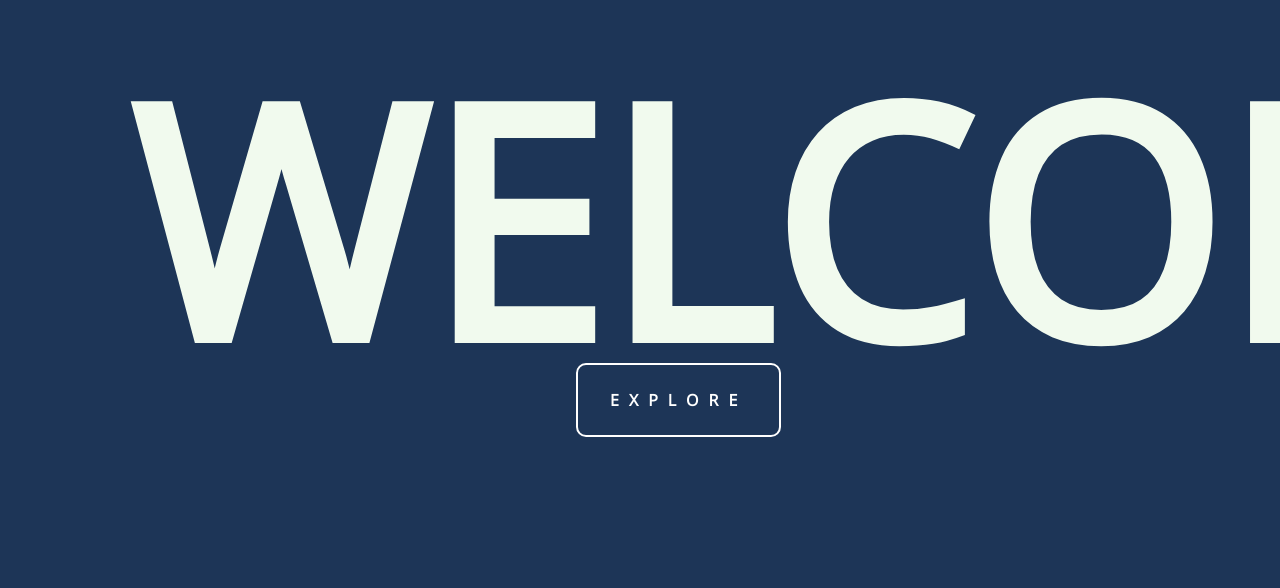
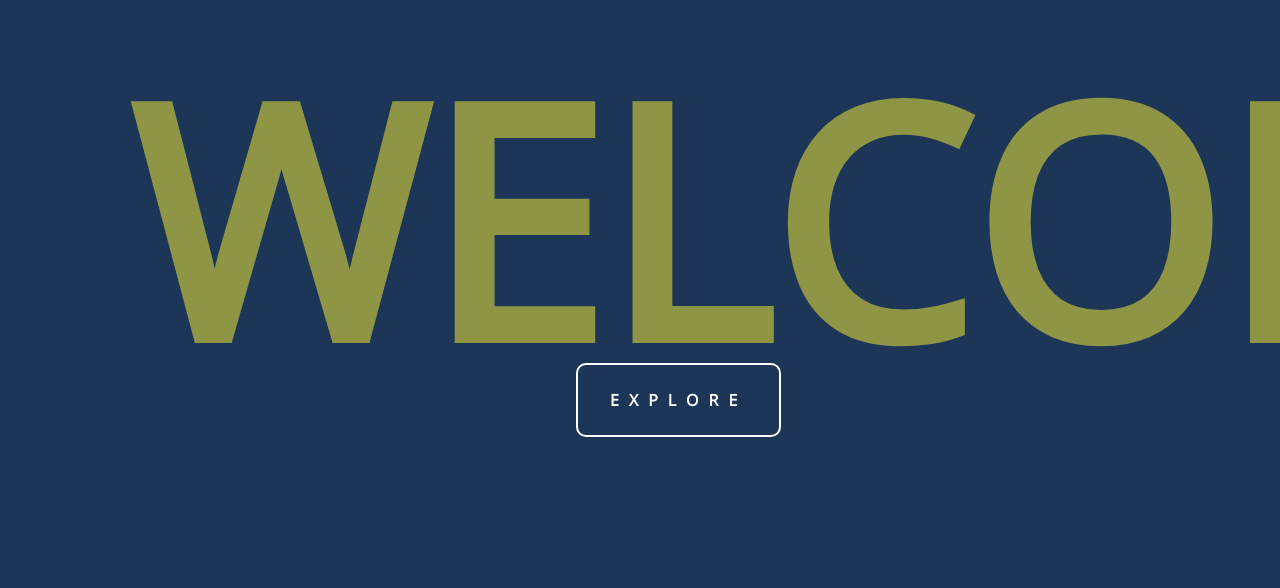
Before and after one commit to samiiexx/portfolio-intro, a website: page src/index.html in a window 1280 px wide. Shown: the part 157-745 px from the top of the page. Drawn offline with nearby package versions, Linux system fonts and the light colour scheme; files that its build step writes are made by us from their sources; files whose address does not match are found by name.

Commit message:
Adjusts positioning

```diff
--- a/src/index.html
+++ b/src/index.html
@@ -17,6 +17,9 @@
                 </div>
             </div>
 
+            <div class="overlay-3">
+                <h2 class="h2 h2-title">Explore</h2>
+            </div>
             <div class="overlay-2"></div>
 
             <div class="content">
--- a/src/js/index.js
+++ b/src/js/index.js
@@ -21,7 +21,7 @@ $(document).ready(function () {
             })
             .fromTo(
                 ".overlay-1",
-                1.5,
+                1,
                 {
                     ease: Power2.easeInOut,
                 },
@@ -30,8 +30,12 @@ $(document).ready(function () {
                     ease: Expo.easeInOut,
                 }
             )
-            .to(".overlay-2", 1.5, {
-                y: "-110%",
+            .to(".overlay-3", 0.5, {
+                y: "-210%",
+                ease: Expo.easeInOut,
+            })
+            .to(".overlay-2", 0.5, {
+                y: "-310%",
                 ease: Expo.easeInOut,
             })
             .fromTo(
--- a/src/sass/_base.scss
+++ b/src/sass/_base.scss
@@ -5,7 +5,6 @@
 body {
     font-family: $font-family;
     font-weight: $font-normal;
-    // color: $dark;
     line-height: 1.35;
     cursor: crosshair;
     background: url(../images/hero.jpg) no-repeat 50% 50%;
@@ -28,7 +27,7 @@ a {
 .content-title {
     font-size: 4rem;
     text-transform: uppercase;
-    color: $primary;
+    color: $blue;
 }
 
 .content-text {
@@ -54,10 +53,26 @@ a {
     background: $blue;
 }
 
+.overlay-3 {
+    z-index: 1;
+    position: absolute;
+    width: 100%;
+    height: 100vh;
+    background: $blue;
+}
+
+.h2-title {
+    @include flex(center);
+    font-size: 20rem;
+    text-transform: uppercase;
+    color: $off-white;
+    height: 100vh;
+}
+
 .hero-title {
     font-size: 20rem;
     text-transform: uppercase;
-    color: $off-white;
+    color: rgba($green, 0.5);
     position: absolute;
     top: 20%;
     left: 10%;
--- a/src/sass/_variables.scss
+++ b/src/sass/_variables.scss
@@ -16,6 +16,7 @@ $grey: hsl(328, 6%, 55%);
 $white: hsl(0, 0%, 100%);
 $off-white: #f1faee;
 $blue: #1d3557;
+$green: #fff73680;
 
 /* Typography */
 $font-family: "Open Sans", sans-serif;
```
